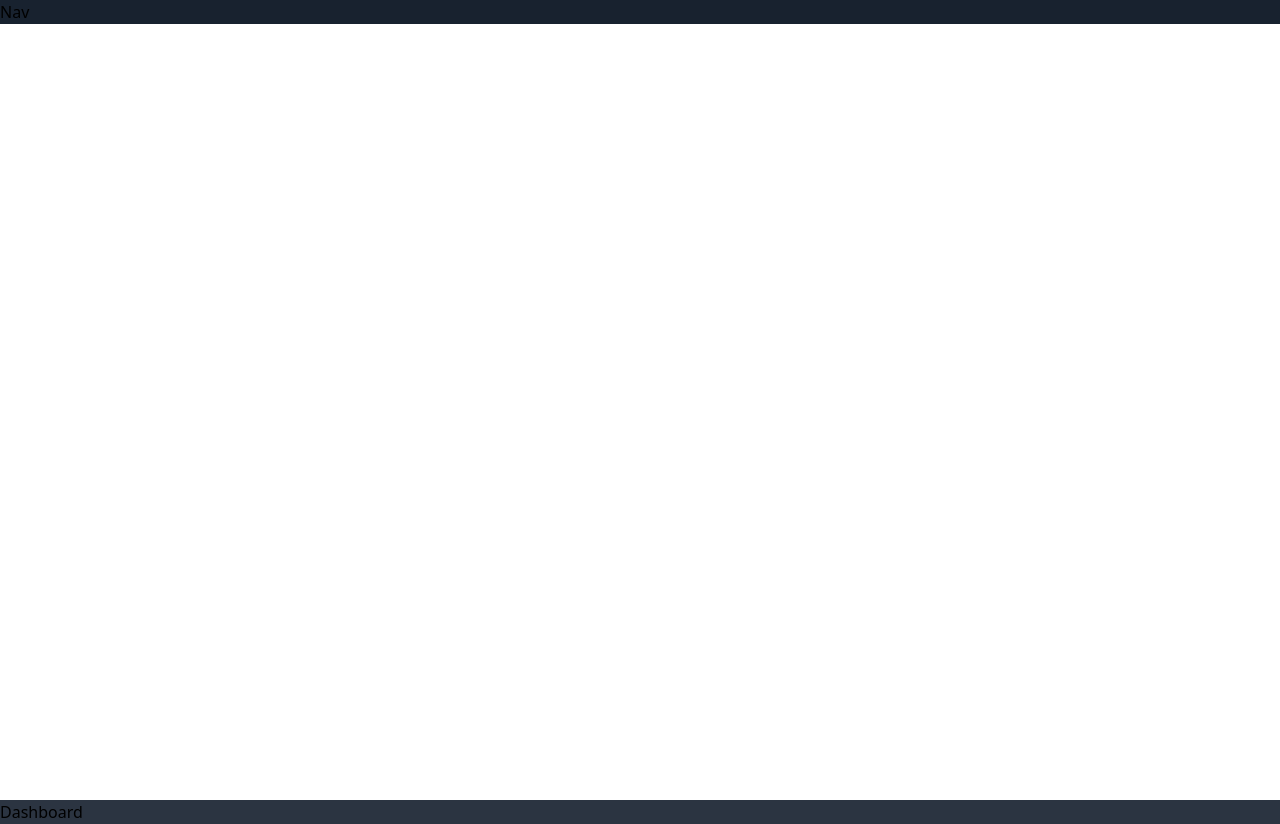
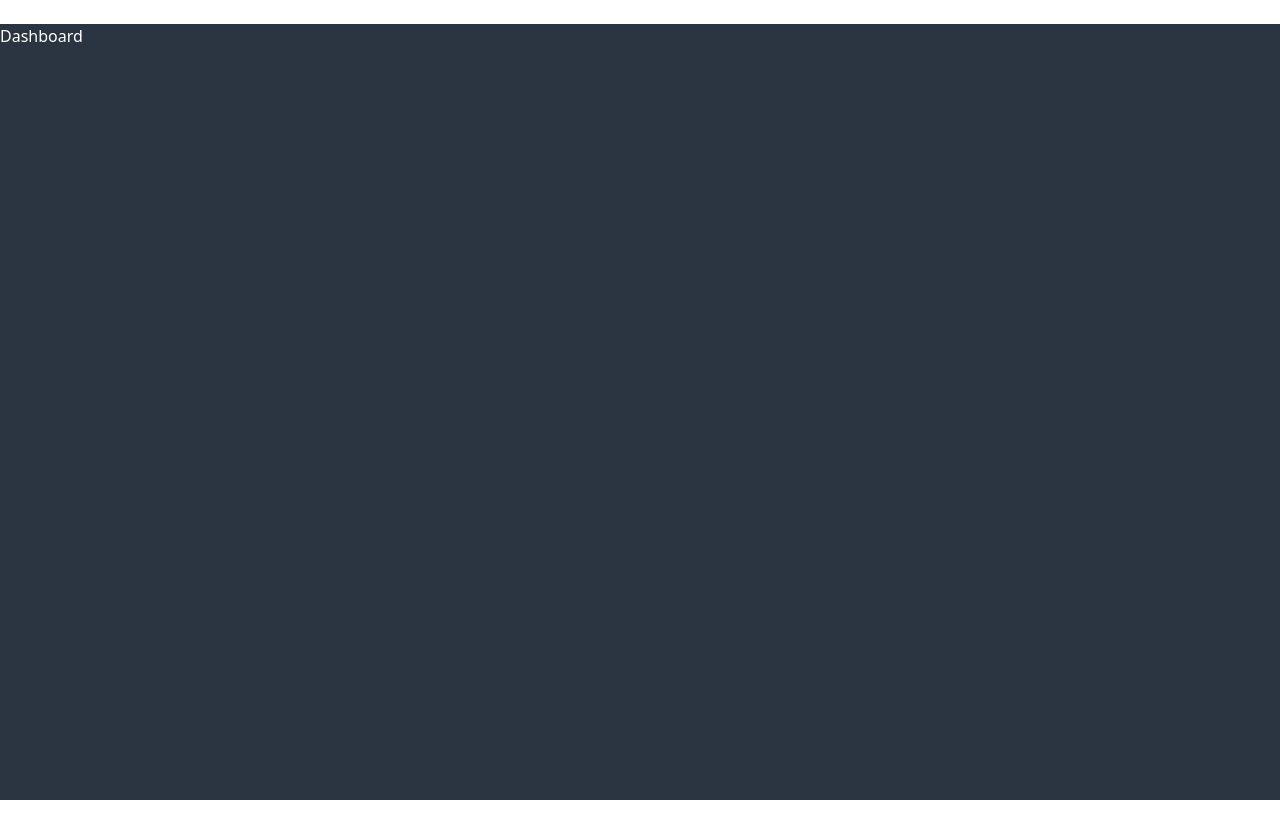
Before and after one commit to anfvc/ticketing-app, a Next.js app: page / in a window 1280 px wide. After the commit the page ends 800 px from the top, so only its background shows below. Built offline with nearby package versions, Linux system fonts and the light colour scheme.

Commit message:
working on customising nav

```diff
--- /dev/null
+++ b/app/(components)/Nav.jsx
@@ -0,0 +1,14 @@
+import React from "react";
+
+const Nav = () => {
+  return (
+    <nav>
+      <div></div>
+      <div>
+        <p className="text-default-text">user@mail.com</p>
+      </div>
+    </nav>
+  );
+};
+
+export default Nav;
--- a/app/TicketPage/[id]/page.jsx
+++ b/app/TicketPage/[id]/page.jsx
@@ -2,7 +2,6 @@ import React from "react";
 
 const TicketPage = ({params}) => {
 
-  console.log(params);
   return <div>TicketPage {params.id}</div>;
 };
 
--- a/app/components/Nav.jsx
+++ /dev/null
@@ -1,9 +0,0 @@
-import React from 'react'
-
-const Nav = () => {
-  return (
-    <div className='bg-nav'>Nav</div>
-  )
-}
-
-export default Nav
--- a/app/globals.css
+++ b/app/globals.css
@@ -5,7 +5,7 @@
   --color-page: #2b3441;
   --color-card: "#47566a";
   --color-card-hover: "#4f5e74";
-  --text-default-text: "#f1f3f5";
-  --text-blue-accent: "#0084d4";
-  --text-blue-accent-hover: "#009fff";
+  --color-default-text: white;
+  --color-blue-accent: "#0084d4";
+  --color-blue-accent-hover: "#009fff";
 }
--- a/app/layout.js
+++ b/app/layout.js
@@ -1,8 +1,10 @@
 import { Geist, Geist_Mono } from "next/font/google";
 import "./globals.css";
-import Nav from "./components/Nav";
+import Nav from "./(components)/Nav";
 import { config } from "@fortawesome/fontawesome-svg-core";
 import "@fortawesome/fontawesome-svg-core/styles.css";
+
+config.autoAddCss = false; // Prevent fontawesome from adding its CSS since we did it manually above
 
 const geistSans = Geist({
   variable: "--font-geist-sans",
@@ -15,8 +17,8 @@ const geistMono = Geist_Mono({
 });
 
 export const metadata = {
-  title: "Create Next App",
-  description: "Generated by create next app",
+  title: "Ticketing System",
+  description: "Created by Andrés!",
 };
 
 export default function RootLayout({ children }) {
@@ -27,8 +29,10 @@ export default function RootLayout({ children }) {
       >
         <div className="flex flex-col h-screen max-h-screen">
           <Nav />
+          <div className="flex-grow overflow-y-auto bg-page text-default-text">
+            {children}
+          </div>
         </div>
-        <div className="flex-grow overflow-y-auto bg-page text-default-text">{children}</div>
       </body>
     </html>
   );
```
